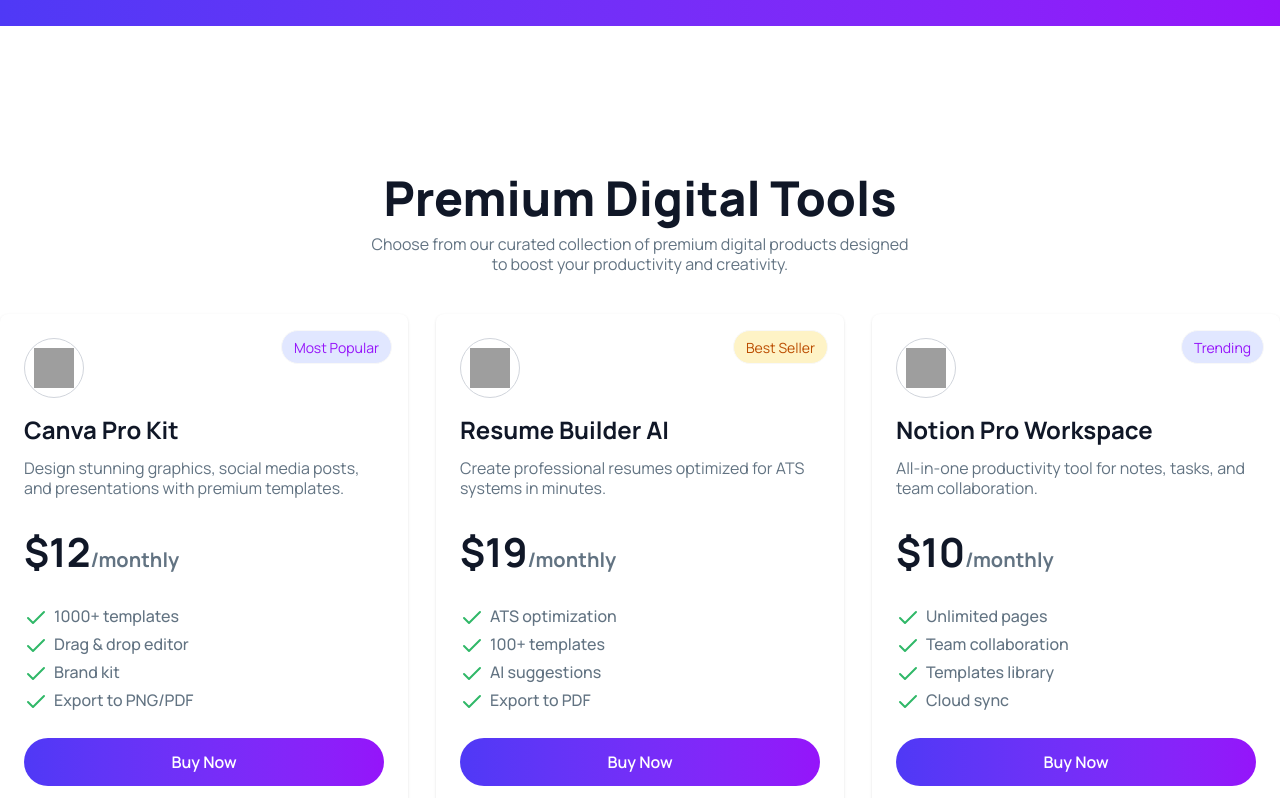
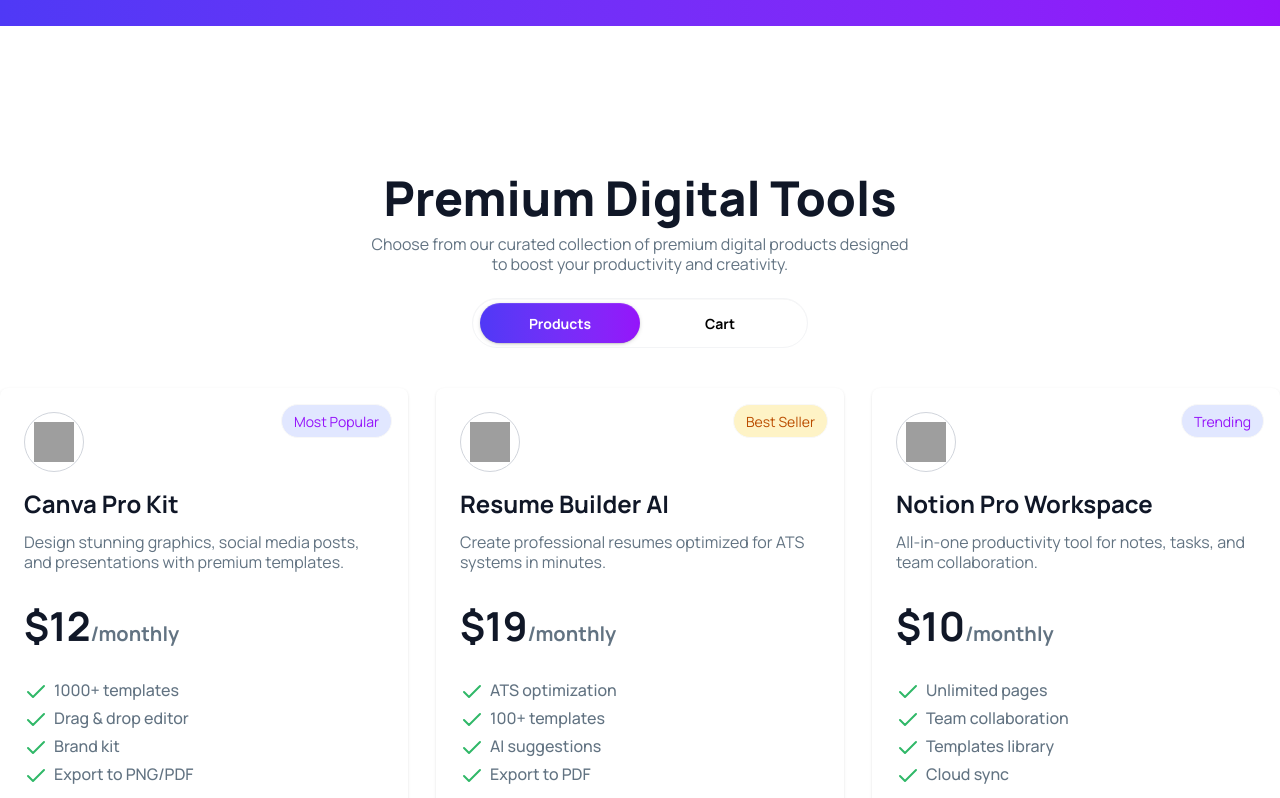
Before and after one commit to HasanMohammodZakaria/assignment-06-ml-06-digi-tools-buying, a React (Vite) app: page / in a window 1280 px wide. Shown: the part 1059-1857 px from the top of the page. Built offline with nearby package versions, Linux system fonts and the light colour scheme; grey boxes are pictures that could not be loaded.

Commit message:
product and cart functionality add

```diff
--- a/src/App.jsx
+++ b/src/App.jsx
@@ -1,3 +1,4 @@
+import { useEffect, useState } from "react"
 import Banner from "./components/Banner"
 import Counter from "./components/Counter"
 import Footer from "./components/Footer"
@@ -6,15 +7,22 @@
 import Pricingcard from "./components/Pricingcard"
 import Products from "./components/Products"
 import Workflow from "./components/Workflow"
+import Cart from "./components/Cart"
 
 const getProducts = async () => {
   const res = await fetch ('/digitools.json')
   return res.json()
 }
 
-const productPromise = getProducts()
+// const productPromise = getProducts()
 
 function App() {
+const [products, setProducts] = useState([])
+const [carts, setCarts] = useState([])
+
+useEffect(() => {
+  getProducts().then(data => setProducts(data))
+}, []);
 
 
   return (
@@ -22,7 +30,8 @@
       <Navbar/>
       <Banner/>
       <Counter/>
-      <Products productPromise={productPromise}/>
+      <Products products={products} carts={carts} setCarts={setCarts}/>
+      {/* <Cart carts={carts}/> */}
       <Getstarted/>
       <Pricingcard/>
       <Workflow/>
--- /dev/null
+++ b/src/components/Cart.jsx
@@ -0,0 +1,24 @@
+
+
+const Cart = ({carts}) => {
+    return (
+        <div className='max-w-7xl w-full mx-auto bg-white shadow-md'>
+            <h3>Your Cart</h3>
+            {
+                carts.map(item =>
+                    <div key={item.id}>
+                       <div>
+                          <img src={item.icon} alt="" />
+                       </div>
+
+
+                    </div>
+
+                )
+            }
+
+        </div>
+    );
+};
+
+export default Cart;
--- /dev/null
+++ b/src/components/ProductCard.jsx
@@ -0,0 +1,62 @@
+
+import { Check } from "lucide-react";
+import { useState } from "react";
+
+const tagTypeStyle = {
+    popular: "bg-[#E1E7FF] text-[#9514FA]",
+    "best-seller": "bg-[#FEF3C6] text-[#BB4D00]",
+    new: "bg-[#DBFCE7] text-[#0A883E]"
+}
+
+
+
+
+const ProductCard = ({product, carts, setCarts}) => {
+
+    const [isAddToCard, setIsAddToCard] = useState(false)
+
+    const handleAddToCard = () => {
+    setIsAddToCard(true);
+    setCarts([...carts, product])
+}
+
+    return (
+        <div className=" bg-white shadow-sm p-6 rounded-lg relative">
+            <div className="w-15 h-15 border border-gray-300 rounded-full flex items-center justify-center mb-4">
+              <img src={product.icon} alt="" className="w-10 h-10 " />
+            </div>
+            <h4 className="text-2xl text-[#101727] font-bold mb-3">
+              {product.name}
+            </h4>
+            <p className="text-[#627382] leading-5 mb-6">
+              {product.description}
+            </p>
+            <h2 className="text-[40px] font-bold text-[#101727] mb-6">
+              {product.price}
+              <span className="text-[20px] text-[#627382]">
+                /{product.period}
+              </span>
+            </h2>
+            <div className="mb-6">
+              {product.features.map((feature, index) => (
+                <div key={index} className="flex gap-1.5 mb-1">
+                  <Check className="text-[#30B868]" />
+                  <p className="text-[#627382] leading-5 font-medium">
+                    {feature}
+                  </p>
+                </div>
+              ))}
+            </div>
+            <button onClick={handleAddToCard} className={` text-[16px] font-semibold text-white px-5 py-3 rounded-4xl w-full ${isAddToCard
+            ? "bg-green-500 text-white"
+            : "bg-linear-to-r from-[#4F39F6] to-[#9514FA]"
+
+            }`}>
+            {isAddToCard ? "Add to Card" : "Buy Now"}
+            </button>
+            <div className={`absolute top-4 right-4 badge px-3 py-4 rounded-4xl ${tagTypeStyle[product.tagType]}`}>{product.tag}</div>
+          </div>
+    );
+};
+
+export default ProductCard;
--- a/src/components/Products.jsx
+++ b/src/components/Products.jsx
@@ -1,15 +1,12 @@
-import { use } from "react";
-import { Check } from "lucide-react";
+import { useState } from "react";
 
-const Products = ({ productPromise }) => {
-  const products = use(productPromise);
+import ProductCard from "./ProductCard";
+import Cart from "./Cart";
 
+const Products = ({ products, carts, setCarts }) => {
+  //   const products = use(productPromise);
 
-const tagTypeStyle = {
-    popular: "bg-[#E1E7FF] text-[#9514FA]",
-    "best-seller": "bg-[#FEF3C6] text-[#BB4D00]",
-    new: "bg-[#DBFCE7] text-[#0A883E]"
-}
+  const [isActiveTab, setIsActiveTab] = useState("products");
 
   return (
     <div className="py-30 max-w-7xl mx-auto">
@@ -17,44 +14,55 @@
         Premium Digital Tools
       </h3>
       <p className="text-[#627382] leading-5 text-center mb-6">
-        Choose from our curated collection of premium digital products designed{" "}
+        Choose from our curated collection of premium digital products designed
         <br /> to boost your productivity and creativity.
       </p>
-      <div className=" grid md:grid-cols-2 lg:grid-cols-3 gap-7 mt-10">
-        {products.map((product) => (
-          <div className=" bg-white shadow-sm p-6 rounded-lg relative">
-            <div className="w-15 h-15 border border-gray-300 rounded-full flex items-center justify-center mb-4">
-              <img src={product.icon} alt="" className="w-10 h-10 " />
-            </div>
-            <h4 className="text-2xl text-[#101727] font-bold mb-3">
-              {product.name}
-            </h4>
-            <p className="text-[#627382] leading-5 mb-6">
-              {product.description}
-            </p>
-            <h2 className="text-[40px] font-bold text-[#101727] mb-6">
-              {product.price}
-              <span className="text-[20px] text-[#627382]">
-                /{product.period}
-              </span>
-            </h2>
-            <div className="mb-6">
-              {product.features.map((feature, index) => (
-                <div key={index} className="flex gap-1.5 mb-1">
-                  <Check className="text-[#30B868]" />
-                  <p className="text-[#627382] leading-5 font-medium">
-                    {feature}
-                  </p>
-                </div>
-              ))}
-            </div>
-            <button className="bg-linear-to-r from-[#4F39F6] to-[#9514FA] text-[16px] font-semibold text-white px-5 py-3 rounded-4xl w-full mt-">
-              Buy Now
-            </button>
-            <div className={`absolute top-4 right-4 badge px-3 py-4 rounded-4xl ${tagTypeStyle[product.tagType]}`}>{product.tag}</div>
-          </div>
-        ))}
+
+      <div className="tabs tabs-box justify-center w-84 mx-auto bg-transparent border border-gray-100 rounded-full">
+        <input
+          type="radio"
+          name="my_tabs_1"
+          checked={isActiveTab === "products"}
+          onChange={() => setIsActiveTab("products")}
+          className={`tab rounded-full w-40 font-bold ${
+            isActiveTab === "products"
+              ? "bg-linear-to-r from-[#4F39F6] to-[#9514FA] text-white"
+              : "bg-transparent text-black"
+          }`}
+          aria-label="Products"
+          //   defaultChecked
+        />
+        <input
+          type="radio"
+          name="my_tabs_1"
+          checked={isActiveTab === "cart"}
+          onChange={() => setIsActiveTab("cart")}
+          className={`tab rounded-full w-40 font-bold ${
+            isActiveTab === "cart"
+              ? "bg-linear-to-r from-[#4F39F6] to-[#9514FA] text-white"
+              : "bg-transparent text-black"
+          }`}
+          aria-label={`Cart ${carts.length > 0 ? `(${carts.length})` : ""}`}
+        />
       </div>
+      {isActiveTab === "products" && (
+        <div className="grid md:grid-cols-2 lg:grid-cols-3 gap-7 mt-10">
+          {products.map((product) => (
+            <ProductCard
+              key={product.id}
+              product={product}
+              carts={carts}
+              setCarts={setCarts}
+            />
+          ))}
+        </div>
+      )}
+
+      {isActiveTab === "cart" && (
+        <div className="mt-10">
+          <Cart carts={carts} />
+        </div>
+      )}
     </div>
   );
 };
```
